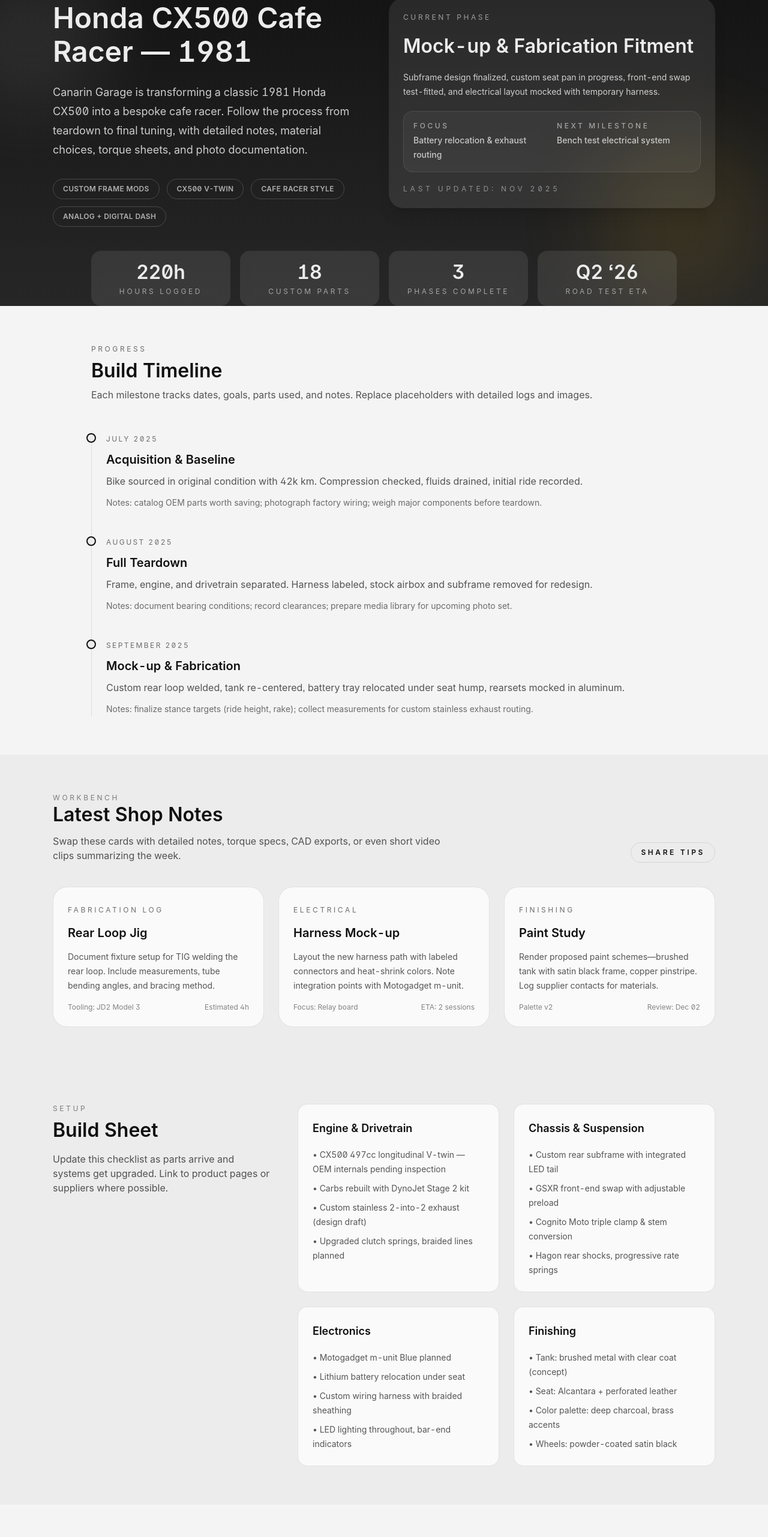
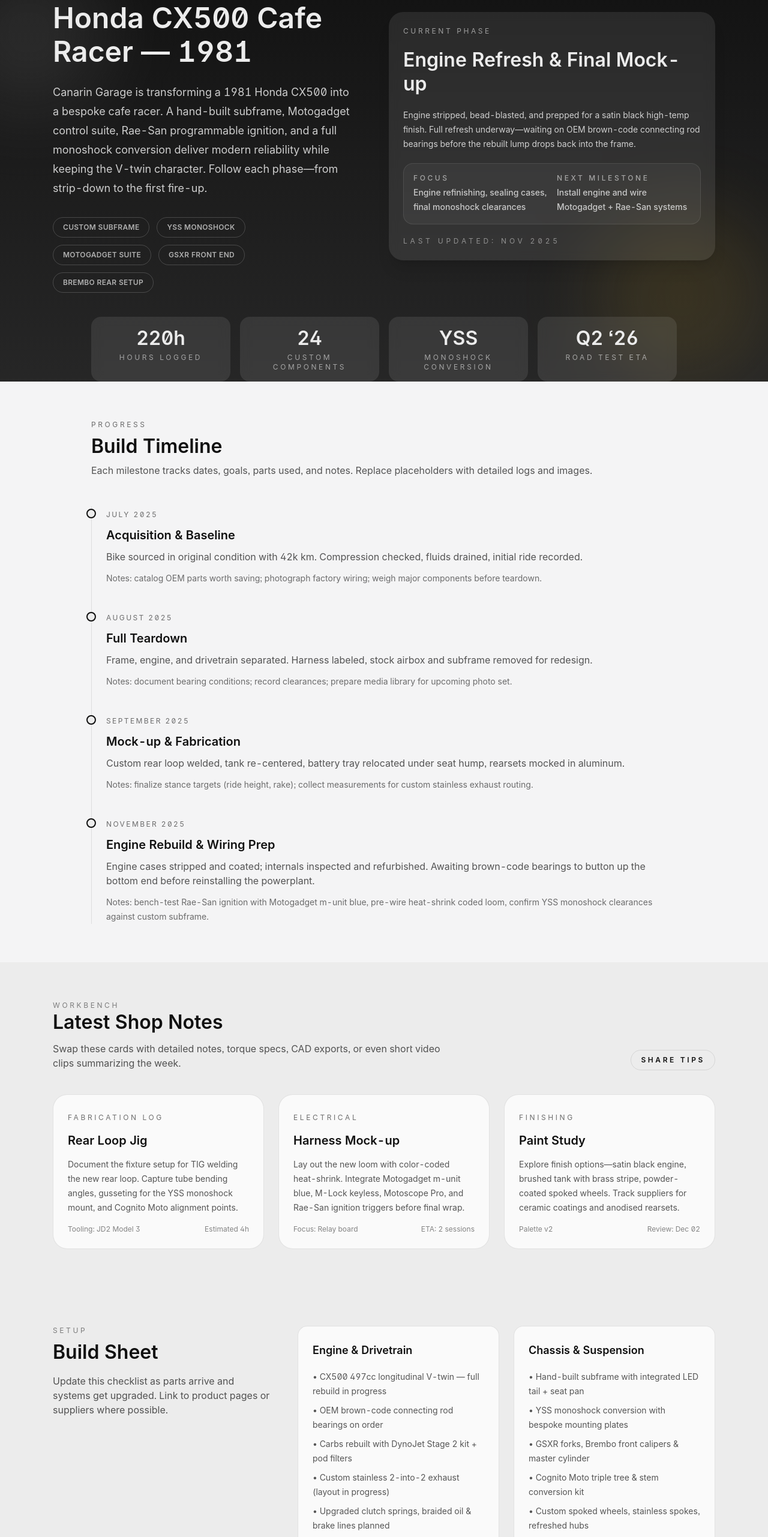
Before and after one commit to jaksatomovic/jaksatomovic.github.io, an Astro site: page /canarin-garage in a window 1280 px wide. Shown: the part 218-2780 px from the top of the page at 60% size. Built offline with nearby package versions, Linux system fonts and the light colour scheme; Astro itself is replaced by a stand-in of ours; a web font is replaced by a local one.

Commit message:
Update Canarin Garage content with latest build details

```diff
--- a/src/components/layout/Header.astro
+++ b/src/components/layout/Header.astro
@@ -3,7 +3,6 @@
   { href: "/", label: "Home" },
   { href: "/apps", label: "Apps" },
   { href: "/canarin-garage", label: "Canarin Garage" },
-  { href: "/keero", label: "Keero" },
   { href: "mailto:jaksa.tomovic@gmail.com", label: "Say hi", external: true },
 ];
 ---
--- a/src/pages/canarin-garage.astro
+++ b/src/pages/canarin-garage.astro
@@ -15,31 +15,33 @@
           Honda CX500 Cafe Racer — 1981
         </h1>
         <p class="mt-6 text-lg text-white/85">
-          Canarin Garage is transforming a classic 1981 Honda CX500 into a bespoke cafe racer. Follow the process from teardown
-          to final tuning, with detailed notes, material choices, torque sheets, and photo documentation.
+          Canarin Garage is transforming a 1981 Honda CX500 into a bespoke cafe racer. A hand-built subframe, Motogadget control
+          suite, Rae-San programmable ignition, and a full monoshock conversion deliver modern reliability while keeping the
+          V-twin character. Follow each phase—from strip-down to the first fire-up.
         </p>
         <div class="mt-8 flex flex-wrap gap-3 text-xs font-semibold tracking-wide uppercase text-white/70">
-          <span class="rounded-full border border-white/20 px-4 py-2">Custom Frame Mods</span>
-          <span class="rounded-full border border-white/20 px-4 py-2">CX500 V-Twin</span>
-          <span class="rounded-full border border-white/20 px-4 py-2">Cafe Racer Style</span>
-          <span class="rounded-full border border-white/20 px-4 py-2">Analog + Digital Dash</span>
+          <span class="rounded-full border border-white/20 px-4 py-2">Custom Subframe</span>
+          <span class="rounded-full border border-white/20 px-4 py-2">YSS Monoshock</span>
+          <span class="rounded-full border border-white/20 px-4 py-2">Motogadget Suite</span>
+          <span class="rounded-full border border-white/20 px-4 py-2">GSXR Front End</span>
+          <span class="rounded-full border border-white/20 px-4 py-2">Brembo Rear Setup</span>
         </div>
       </div>
       <div class="flex flex-1 flex-col gap-5 rounded-3xl bg-white/10 p-6 shadow-xl shadow-black/10 backdrop-blur">
         <span class="text-xs uppercase tracking-[0.3em] text-white/60">Current Phase</span>
-        <h2 class="text-3xl font-semibold leading-tight">Mock-up &amp; Fabrication Fitment</h2>
+        <h2 class="text-3xl font-semibold leading-tight">Engine Refresh &amp; Final Mock-up</h2>
         <p class="text-sm text-white/85">
-          Subframe design finalized, custom seat pan in progress, front-end swap test-fitted, and electrical layout mocked with
-          temporary harness.
+          Engine stripped, bead-blasted, and prepped for a satin black high-temp finish. Full refresh underway—waiting on OEM
+          brown-code connecting rod bearings before the rebuilt lump drops back into the frame.
         </p>
         <div class="grid gap-4 rounded-2xl border border-white/10 bg-white/5 p-4 text-sm font-medium text-white/80 sm:grid-cols-2">
           <div>
             <p class="text-xs uppercase tracking-[0.3em] text-white/60">Focus</p>
-            <p class="mt-1">Battery relocation &amp; exhaust routing</p>
+            <p class="mt-1">Engine refinishing, sealing cases, final monoshock clearances</p>
           </div>
           <div>
             <p class="text-xs uppercase tracking-[0.3em] text-white/60">Next milestone</p>
-            <p class="mt-1">Bench test electrical system</p>
+            <p class="mt-1">Install engine and wire Motogadget + Rae-San systems</p>
           </div>
         </div>
         <span class="text-xs uppercase tracking-[0.4em] text-white/50">Last updated: Nov 2025</span>
@@ -52,12 +54,12 @@
           <p class="mt-1 text-xs uppercase tracking-[0.3em] text-white/60">Hours Logged</p>
         </div>
         <div class="rounded-2xl bg-white/10 p-4 text-center backdrop-blur">
-          <p class="text-3xl font-semibold text-white">18</p>
-          <p class="mt-1 text-xs uppercase tracking-[0.3em] text-white/60">Custom Parts</p>
+          <p class="text-3xl font-semibold text-white">24</p>
+          <p class="mt-1 text-xs uppercase tracking-[0.3em] text-white/60">Custom Components</p>
         </div>
         <div class="rounded-2xl bg-white/10 p-4 text-center backdrop-blur">
-          <p class="text-3xl font-semibold text-white">3</p>
-          <p class="mt-1 text-xs uppercase tracking-[0.3em] text-white/60">Phases Complete</p>
+          <p class="text-3xl font-semibold text-white">YSS</p>
+          <p class="mt-1 text-xs uppercase tracking-[0.3em] text-white/60">Monoshock Conversion</p>
         </div>
         <div class="rounded-2xl bg-white/10 p-4 text-center backdrop-blur">
           <p class="text-3xl font-semibold text-white">Q2 ‘26</p>
@@ -99,7 +101,7 @@
             Notes: document bearing conditions; record clearances; prepare media library for upcoming photo set.
           </p>
         </li>
-        <li>
+        <li class="mb-10 last:mb-0">
           <div class="absolute -left-[9px] mt-1 h-4 w-4 rounded-full border-2 border-primary bg-white dark:border-white dark:bg-primary"></div>
           <time class="text-xs uppercase tracking-[0.2em] text-primary/60 dark:text-white/60">September 2025</time>
           <h3 class="mt-2 text-xl font-semibold text-primary dark:text-white">Mock-up &amp; Fabrication</h3>
@@ -108,6 +110,19 @@
           </p>
           <p class="mt-3 text-sm text-primary/60 dark:text-white/60">
             Notes: finalize stance targets (ride height, rake); collect measurements for custom stainless exhaust routing.
+          </p>
+        </li>
+        <li>
+          <div class="absolute -left-[9px] mt-1 h-4 w-4 rounded-full border-2 border-primary bg-white dark:border-white dark:bg-primary"></div>
+          <time class="text-xs uppercase tracking-[0.2em] text-primary/60 dark:text-white/60">November 2025</time>
+          <h3 class="mt-2 text-xl font-semibold text-primary dark:text-white">Engine Rebuild &amp; Wiring Prep</h3>
+          <p class="mt-2 text-primary/70 dark:text-white/70">
+            Engine cases stripped and coated; internals inspected and refurbished. Awaiting brown-code bearings to button up the
+            bottom end before reinstalling the powerplant.
+          </p>
+          <p class="mt-3 text-sm text-primary/60 dark:text-white/60">
+            Notes: bench-test Rae-San ignition with Motogadget m-unit blue, pre-wire heat-shrink coded loom, confirm YSS
+            monoshock clearances against custom subframe.
           </p>
         </li>
       </ol>
@@ -136,7 +151,8 @@
           <span class="text-xs uppercase tracking-[0.3em] text-primary/60 dark:text-white/60">Fabrication Log</span>
           <h3 class="mt-3 text-xl font-semibold text-primary transition group-hover:text-primary/80 dark:text-white">Rear Loop Jig</h3>
           <p class="mt-3 text-sm text-primary/70 dark:text-white/70">
-            Document fixture setup for TIG welding the rear loop. Include measurements, tube bending angles, and bracing method.
+            Document the fixture setup for TIG welding the new rear loop. Capture tube bending angles, gusseting for the YSS
+            monoshock mount, and Cognito Moto alignment points.
           </p>
           <div class="mt-4 flex items-center justify-between text-xs text-primary/50 dark:text-white/50">
             <span>Tooling: JD2 Model 3</span>
@@ -147,7 +163,8 @@
           <span class="text-xs uppercase tracking-[0.3em] text-primary/60 dark:text-white/60">Electrical</span>
           <h3 class="mt-3 text-xl font-semibold text-primary transition group-hover:text-primary/80 dark:text-white">Harness Mock-up</h3>
           <p class="mt-3 text-sm text-primary/70 dark:text-white/70">
-            Layout the new harness path with labeled connectors and heat-shrink colors. Note integration points with Motogadget m-unit.
+            Lay out the new loom with color-coded heat-shrink. Integrate Motogadget m-unit blue, M-Lock keyless, Motoscope Pro,
+            and Rae-San ignition triggers before final wrap.
           </p>
           <div class="mt-4 flex items-center justify-between text-xs text-primary/50 dark:text-white/50">
             <span>Focus: Relay board</span>
@@ -158,7 +175,8 @@
           <span class="text-xs uppercase tracking-[0.3em] text-primary/60 dark:text-white/60">Finishing</span>
           <h3 class="mt-3 text-xl font-semibold text-primary transition group-hover:text-primary/80 dark:text-white">Paint Study</h3>
           <p class="mt-3 text-sm text-primary/70 dark:text-white/70">
-            Render proposed paint schemes—brushed tank with satin black frame, copper pinstripe. Log supplier contacts for materials.
+            Explore finish options—satin black engine, brushed tank with brass stripe, powder-coated spoked wheels. Track
+            suppliers for ceramic coatings and anodised rearsets.
           </p>
           <div class="mt-4 flex items-center justify-between text-xs text-primary/50 dark:text-white/50">
             <span>Palette v2</span>
@@ -182,37 +200,41 @@
         <div class="rounded-2xl border border-primary/10 bg-zinc-50 p-6 dark:border-white/10 dark:bg-white/5">
           <h3 class="text-lg font-semibold text-primary dark:text-white">Engine &amp; Drivetrain</h3>
           <ul class="mt-4 space-y-2 text-sm text-primary/70 dark:text-white/70">
-            <li>• CX500 497cc longitudinal V-twin — OEM internals pending inspection</li>
-            <li>• Carbs rebuilt with DynoJet Stage 2 kit</li>
-            <li>• Custom stainless 2-into-2 exhaust (design draft)</li>
-            <li>• Upgraded clutch springs, braided lines planned</li>
+            <li>• CX500 497cc longitudinal V-twin — full rebuild in progress</li>
+            <li>• OEM brown-code connecting rod bearings on order</li>
+            <li>• Carbs rebuilt with DynoJet Stage 2 kit + pod filters</li>
+            <li>• Custom stainless 2-into-2 exhaust (layout in progress)</li>
+            <li>• Upgraded clutch springs, braided oil &amp; brake lines planned</li>
           </ul>
         </div>
         <div class="rounded-2xl border border-primary/10 bg-zinc-50 p-6 dark:border-white/10 dark:bg-white/5">
           <h3 class="text-lg font-semibold text-primary dark:text-white">Chassis &amp; Suspension</h3>
           <ul class="mt-4 space-y-2 text-sm text-primary/70 dark:text-white/70">
-            <li>• Custom rear subframe with integrated LED tail</li>
-            <li>• GSXR front-end swap with adjustable preload</li>
-            <li>• Cognito Moto triple clamp &amp; stem conversion</li>
-            <li>• Hagon rear shocks, progressive rate springs</li>
+            <li>• Hand-built subframe with integrated LED tail + seat pan</li>
+            <li>• YSS monoshock conversion with bespoke mounting plates</li>
+            <li>• GSXR forks, Brembo front calipers &amp; master cylinder</li>
+            <li>• Cognito Moto triple tree &amp; stem conversion kit</li>
+            <li>• Custom spoked wheels, stainless spokes, refreshed hubs</li>
+            <li>• Brembo rear caliper &amp; disc, custom rearsets with GSXR master</li>
           </ul>
         </div>
         <div class="rounded-2xl border border-primary/10 bg-zinc-50 p-6 dark:border-white/10 dark:bg-white/5">
           <h3 class="text-lg font-semibold text-primary dark:text-white">Electronics</h3>
           <ul class="mt-4 space-y-2 text-sm text-primary/70 dark:text-white/70">
-            <li>• Motogadget m-unit Blue planned</li>
-            <li>• Lithium battery relocation under seat</li>
-            <li>• Custom wiring harness with braided sheathing</li>
-            <li>• LED lighting throughout, bar-end indicators</li>
+            <li>• Motogadget m-unit blue, M-Lock keyless ignition</li>
+            <li>• Motogadget Motoscope Pro display + bar-end LED indicators</li>
+            <li>• Rae-San programmable ignition paired with OEM pickup</li>
+            <li>• Lithium battery relocated under the custom seat hump</li>
+            <li>• Full new wiring harness with braided sheathing</li>
           </ul>
         </div>
         <div class="rounded-2xl border border-primary/10 bg-zinc-50 p-6 dark:border-white/10 dark:bg-white/5">
           <h3 class="text-lg font-semibold text-primary dark:text-white">Finishing</h3>
           <ul class="mt-4 space-y-2 text-sm text-primary/70 dark:text-white/70">
-            <li>• Tank: brushed metal with clear coat (concept)</li>
-            <li>• Seat: Alcantara + perforated leather</li>
-            <li>• Color palette: deep charcoal, brass accents</li>
-            <li>• Wheels: powder-coated satin black</li>
+            <li>• Engine: satin black high-temp finish with polished covers</li>
+            <li>• Tank: brushed metal + clear coat with brass accent stripe</li>
+            <li>• Seat: Alcantara + perforated leather, hidden stitching</li>
+            <li>• Wheels: powder-coated satin black hubs and rims</li>
           </ul>
         </div>
       </div>
@@ -255,14 +277,14 @@
           <div>
             <dt class="uppercase tracking-[0.3em] text-xs text-white/60">Email</dt>
             <dd class="mt-1">
-              <a href="mailto:garage@canarin.com" class="underline decoration-white/40 underline-offset-4 hover:decoration-white">
-                garage@canarin.com
+              <a href="mailto:canarin.garage@gmail.com" class="underline decoration-white/40 underline-offset-4 hover:decoration-white">
+                canarin.garage@gmail.com
               </a>
             </dd>
           </div>
           <div>
             <dt class="uppercase tracking-[0.3em] text-xs text-white/60">Location</dt>
-            <dd class="mt-1">Podgorica, Montenegro</dd>
+            <dd class="mt-1">Velika Gorica, Croatia</dd>
           </div>
           <div>
             <dt class="uppercase tracking-[0.3em] text-xs text-white/60">Instagram</dt>
@@ -271,6 +293,10 @@
                 @canaringarage
               </a>
             </dd>
+          </div>
+          <div>
+            <dt class="uppercase tracking-[0.3em] text-xs text-white/60">Ignition</dt>
+            <dd class="mt-1 text-white/80">Rae-San programmable + Motogadget suite</dd>
           </div>
         </dl>
       </div>
```
